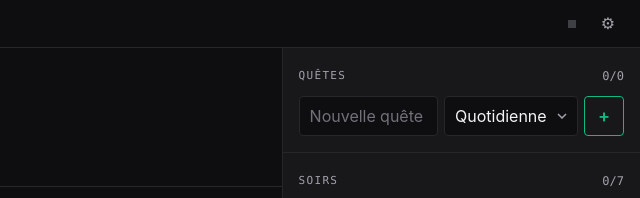
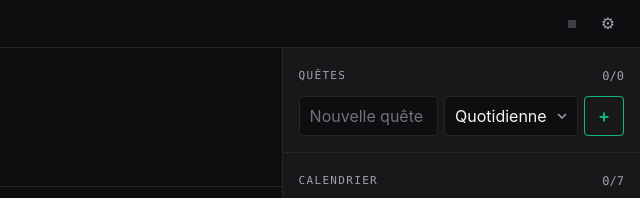
Before and after one commit to Hydra-V-ion/Focale, a plain HTML site: page index.html in a window 1280 px wide. Shown: the top 198 px of the page, 640-1280 px from the left. Drawn offline with Linux system fonts and the light colour scheme; no server answers.

Commit message:
Remodification du fichier car Soirs n'avait pas été changé

```diff
--- a/index.html
+++ b/index.html
@@ -794,7 +794,7 @@ function renderWeek() {
   }));
   const busyDays = days.filter(d => isBusy(dkey(d)));
   put(box,
-    sh('Soirs', h('span', { class: 'cnt' }, `${sessionsDone()}/${weekTarget()}`)),
+    sh('Calendrier', h('span', { class: 'cnt' }, `${sessionsDone()}/${weekTarget()}`)),
     chips,
     busyDays.length ? h('div', { class: 'reasons' }, busyDays.map(d => {
       const k = dkey(d);
```
